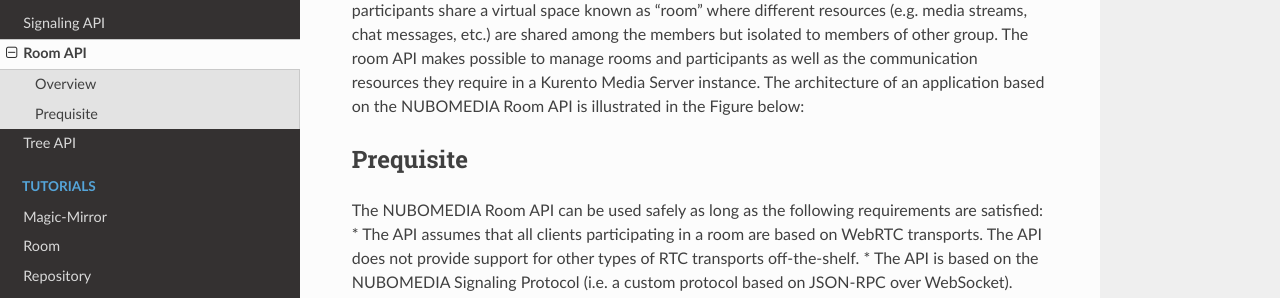
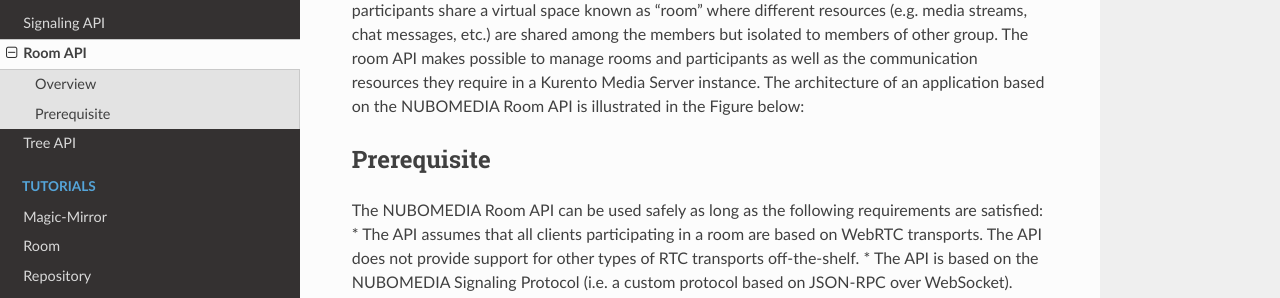
Before and after one commit to nubomedia/developer-guidelines, an MkDocs documentation site: the page built from docs/api/room.md, in a window 1280 px wide. Shown: the part 289-587 px from the top of the page. Built offline with MkDocs 1.6.1, drawn with Linux system fonts in a browser that asks for light colours; nearby versions of some CDN libraries; old or Windows-style settings are respelled for this version of MkDocs.

Commit message:
Update room.md

```diff
--- a/docs/api/room.md
+++ b/docs/api/room.md
@@ -7,7 +7,7 @@ communication resources they require in a Kurento Media Server instance. The arc
 
 
 
-## Prequisite
+## Prerequisite
 The NUBOMEDIA Room API can be used safely as long as the following requirements are satisfied:
 * The API assumes that all clients participating in a room are based on WebRTC transports. The API does not provide support for other types of RTC transports off-the-shelf.
 * The API is based on the NUBOMEDIA Signaling Protocol (i.e. a custom protocol based on JSON-RPC over WebSocket). Hence, ***the API cannot interoperate with other types of signaling mechanisms such as SIP or XMPP***.
```
